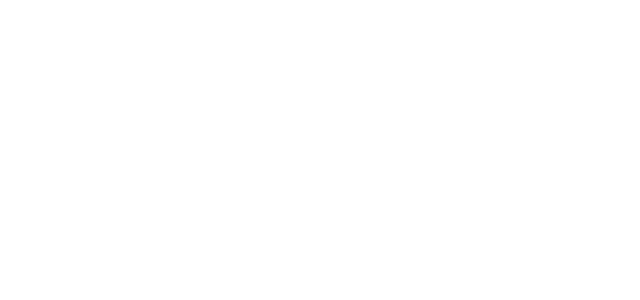
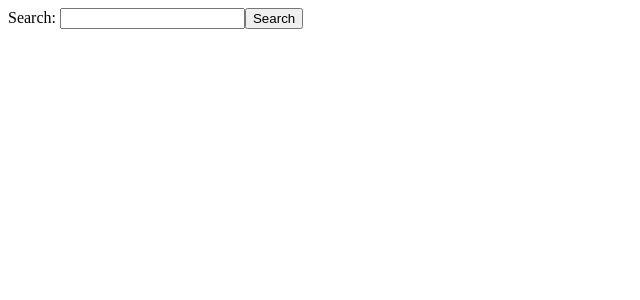
Before and after one commit to sformichella/lab-33-artists, a React app: page /artist/1 in a window 1280 px wide. Shown: the top 300 px of the page, without its empty margins (0-640 px from the left). Built offline with nearby package versions, Linux system fonts and the light colour scheme.

Commit message:
Pagination component

```diff
--- a/src/components/app/App.jsx
+++ b/src/components/app/App.jsx
@@ -11,7 +11,13 @@ export default function App() {
     <Router>
       <Switch>
         <Route
-          path = "/(:search)(/:page)"
+          exact
+          path = "/artist/:id"
+          render = {routerProps => <ArtistsContainer {...routerProps}/>}
+        />
+        <Route
+          exact
+          path = "/:search?/:page?"
           render = {routerProps => <ArtistsContainer {...routerProps}/>}
         />
       </Switch>
--- a/src/components/containers/ArtistsContainer/ArtistsContainer.jsx
+++ b/src/components/containers/ArtistsContainer/ArtistsContainer.jsx
@@ -8,29 +8,26 @@ import { getArtists } from '../../../services/musicBrainz';
 export default function ArtistsContainer() {
   const [loading, setLoading] = useState(false);
   const [searchTerm, setSearchTerm] = useState('miley');
+  const [pageNum, setPageNum] = useState(1);
+
   const [artists, setArtists] = useState([]);
-
-  const { search, page } = useParams();
-
-  console.log(search, page);
 
   const handleSearch = ({ target }) => {
     setSearchTerm(target.value);
   };
 
   const handleSubmit = e => {
-    const history = useHistory();
-    history.push(`/${search}/${page}`);
     e.preventDefault();
 
     setLoading(true);
 
-    getArtists(searchTerm)
+    getArtists(searchTerm, pageNum)
       .then(artists => {
         setArtists(artists);
         setLoading(false);
       });
   };
+
 
   // const pageUp = () => {
   //   setPage(page + 1);
```
Also changed, not shown: src/components/Pagination/Pagination.jsx (added, +23 -0 lines).
